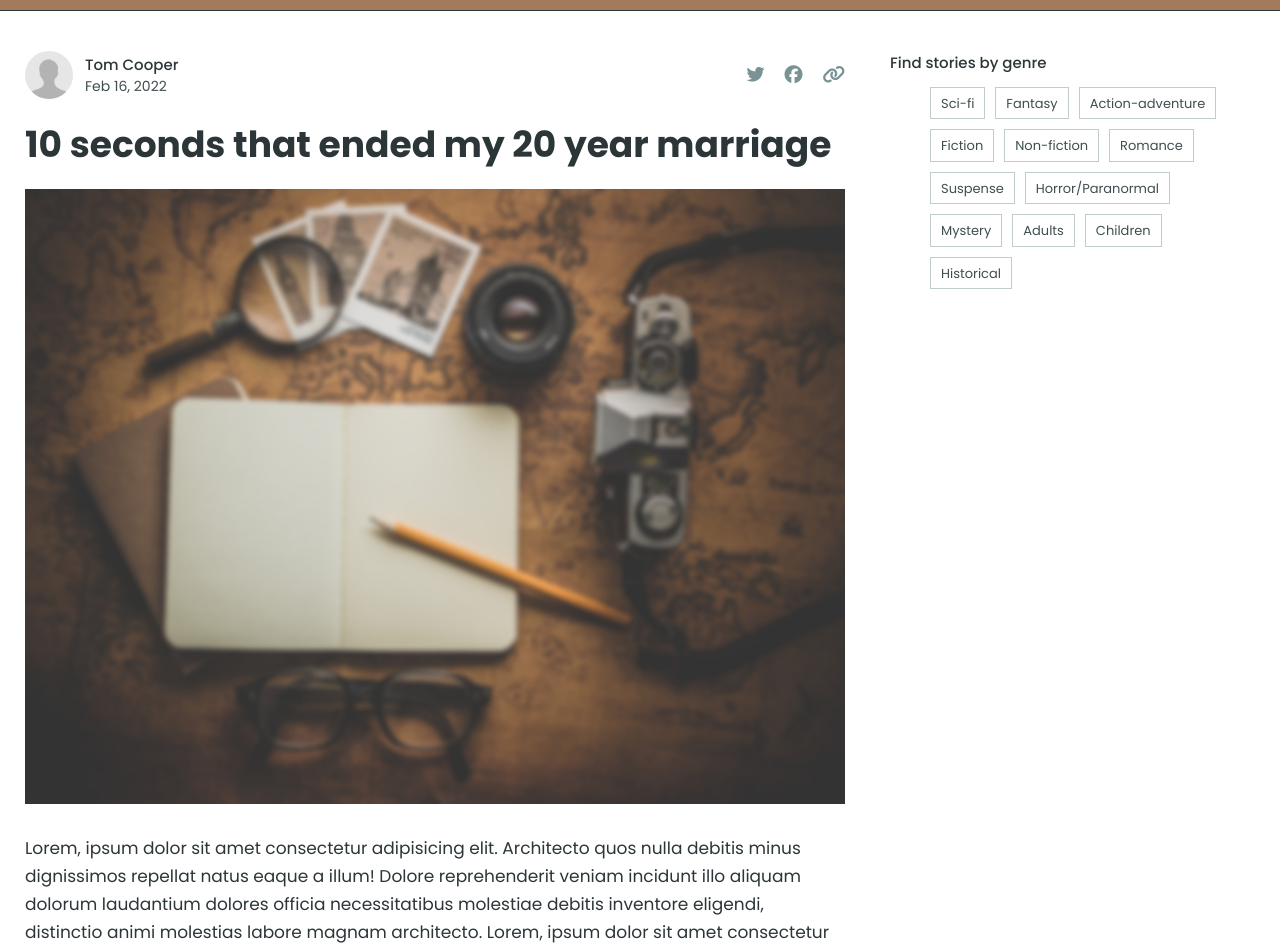
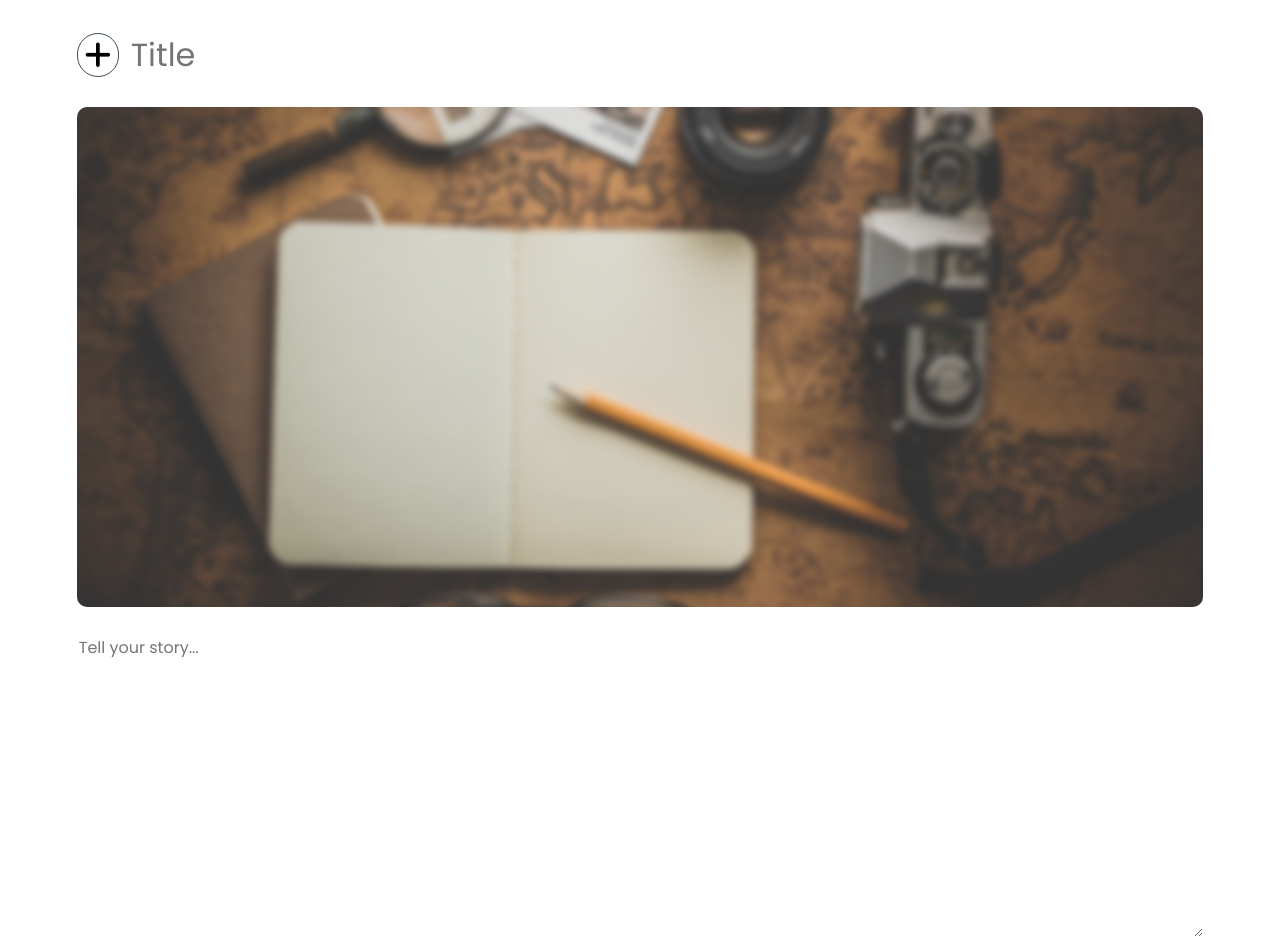
Before and after one commit to Jorge-PMarin/scribble-app, a React (Vite) app: page / in a window 1280 px wide. Shown: the part 80-1031 px from the top of the page. Built offline with nearby package versions, Linux system fonts and the light colour scheme.

Commit message:
Write component finished

```diff
--- a/package.json
+++ b/package.json
@@ -10,7 +10,8 @@
   },
   "dependencies": {
     "react": "^18.2.0",
-    "react-dom": "^18.2.0"
+    "react-dom": "^18.2.0",
+    "react-textarea-autosize": "^8.4.0"
   },
   "devDependencies": {
     "@types/react": "^18.0.27",
--- a/src/App.jsx
+++ b/src/App.jsx
@@ -1,16 +1,17 @@
-import NavBar from "./components/NavBar";
-import Post from "./components/Post";
-import HomePage from "./Pages/HomePage";
-import PostPage from "./Pages/PostPage";
+import NavBar from './components/NavBar';
+import Post from './components/Post';
+import HomePage from './Pages/HomePage';
+import PostPage from './Pages/PostPage';
+import Write from './components/write';
+import UserBar from './components/UserBar';
 
 function App() {
-
   return (
     <>
-      <NavBar />
-      <PostPage />
+      <UserBar />
+      <Write />
     </>
-  )
+  );
 }
 
-export default App
+export default App;
--- /dev/null
+++ b/src/components/Write.jsx
@@ -0,0 +1,34 @@
+import TextareaAutosize from 'react-textarea-autosize';
+import imgURL from '../../public/notebookOnTable.jpg';
+
+export default function Write() {
+  return (
+    <main className="write">
+      <form className="write__form">
+        <div className="write__form__group">
+          <label htmlFor="write-img" className="write__form__plus">
+            <i className="fa-solid fa-plus"></i>
+          </label>
+          <input type="file" id="write-img" className="write__form__file" />
+          <input
+            type="text"
+            className="write__form__title"
+            placeholder="Title"
+          />
+        </div>
+        <div className="write__form__group">
+          <img src={imgURL} alt="" className="write__form__img" />
+        </div>
+
+        <div className="write__form__group">
+          <TextareaAutosize
+            className="write__form__body"
+            name="post-body"
+            placeholder="Tell your story..."
+          />
+        </div>
+        <button className="write__form__btn">Publish</button>
+      </form>
+    </main>
+  );
+}
--- a/src/styles/base/_typography.scss
+++ b/src/styles/base/_typography.scss
@@ -45,7 +45,6 @@ body {
 }
 
 .singlePost {
-
   &__info {
     &__username {
       font-size: 1.5rem;
@@ -54,13 +53,20 @@ body {
     &__date {
       font-size: 1.4rem;
     }
-
   }
 
   &__content {
     &__text {
       font-size: 1.6rem;
       line-height: 2.4rem;
+    }
+  }
+}
+
+.write {
+  &__form {
+    &__title {
+      font-size: 3.2rem;
     }
   }
 }
--- /dev/null
+++ b/src/styles/components/_write.scss
@@ -0,0 +1,77 @@
+@use '../base/variables';
+
+.write {
+  padding: 4rem 6%;
+
+  &__form {
+    &__file {
+      display: none;
+    }
+
+    &__group:first-child {
+      margin-bottom: 3rem;
+      align-items: center;
+      display: flex;
+    }
+
+    &__body {
+      max-width: 100%;
+    }
+
+    &__plus {
+      & i {
+        font-size: 3rem;
+        padding: 0.6rem;
+        width: 4.2rem;
+        border-radius: 10rem;
+        border: 0.1rem solid variables.$dark-blue;
+        text-align: center;
+        display: inline-block;
+      }
+    }
+
+    &__title {
+      width: 100%;
+      margin-left: 1rem;
+      border: none;
+
+      &:focus {
+        outline: none;
+      }
+    }
+
+    &__group:nth-child(2) {
+      display: flex;
+      justify-content: center;
+    }
+
+    &__img {
+      display: block;
+      width: 100%;
+      max-height: 50rem;
+      object-fit: cover;
+      margin-bottom: 3rem;
+      border-radius: 1rem;
+    }
+
+    &__body {
+      width: 100%;
+      min-height: 30rem;
+      border: none;
+      margin-bottom: 2rem;
+
+      &:focus {
+        outline: none;
+      }
+    }
+
+    &__btn {
+      padding: 0.8rem 2rem;
+      border-radius: 0.5rem;
+      border: none;
+      background-color: variables.$light-brown;
+      cursor: pointer;
+      color: #fff;
+    }
+  }
+}
--- a/src/styles/main.css
+++ b/src/styles/main.css
@@ -359,6 +359,10 @@ body {
 .singlePost__content__text {
   font-size: 1.6rem;
   line-height: 2.4rem;
+}
+
+.write__form__title {
+  font-size: 3.2rem;
 }
 
 @media (min-width: 800px) {
@@ -790,4 +794,66 @@ body {
 }
 .singlePost__content__text {
   color: #2c3639;
+}
+
+.write {
+  padding: 4rem 6%;
+}
+.write__form__file {
+  display: none;
+}
+.write__form__group:first-child {
+  margin-bottom: 3rem;
+  align-items: center;
+  display: flex;
+}
+.write__form__body {
+  max-width: 100%;
+}
+.write__form__plus i {
+  font-size: 3rem;
+  padding: 0.6rem;
+  width: 4.2rem;
+  border-radius: 10rem;
+  border: 0.1rem solid #3f4e4f;
+  text-align: center;
+  display: inline-block;
+}
+.write__form__title {
+  width: 100%;
+  margin-left: 1rem;
+  border: none;
+}
+.write__form__title:focus {
+  outline: none;
+}
+.write__form__group:nth-child(2) {
+  display: flex;
+  justify-content: center;
+}
+.write__form__img {
+  display: block;
+  width: 100%;
+  max-height: 50rem;
+  -o-object-fit: cover;
+     object-fit: cover;
+  margin-bottom: 3rem;
+  border-radius: 1rem;
+}
+.write__form__body {
+  width: 100%;
+  min-height: 30rem;
+  border: none;
+  margin-bottom: 2rem;
+}
+.write__form__body:focus {
+  outline: none;
+}
+.write__form__btn {
+  padding: 0.8rem 2rem;
+  border-radius: 0.5rem;
+  border: none;
+  background-color: #a27b5c;
+  cursor: pointer;
+  color: #fff;
 }/*# sourceMappingURL=main.css.map */
--- a/src/styles/main.scss
+++ b/src/styles/main.scss
@@ -10,3 +10,4 @@
 @use './components/post';
 @use './pages/postPage';
 @use './components/singlePost';
+@use './components/write';
```
Also changed, not shown: 2 other files (tests, documents, lock files or other folders). Lines whose indentation alone changed are shown as unchanged.
